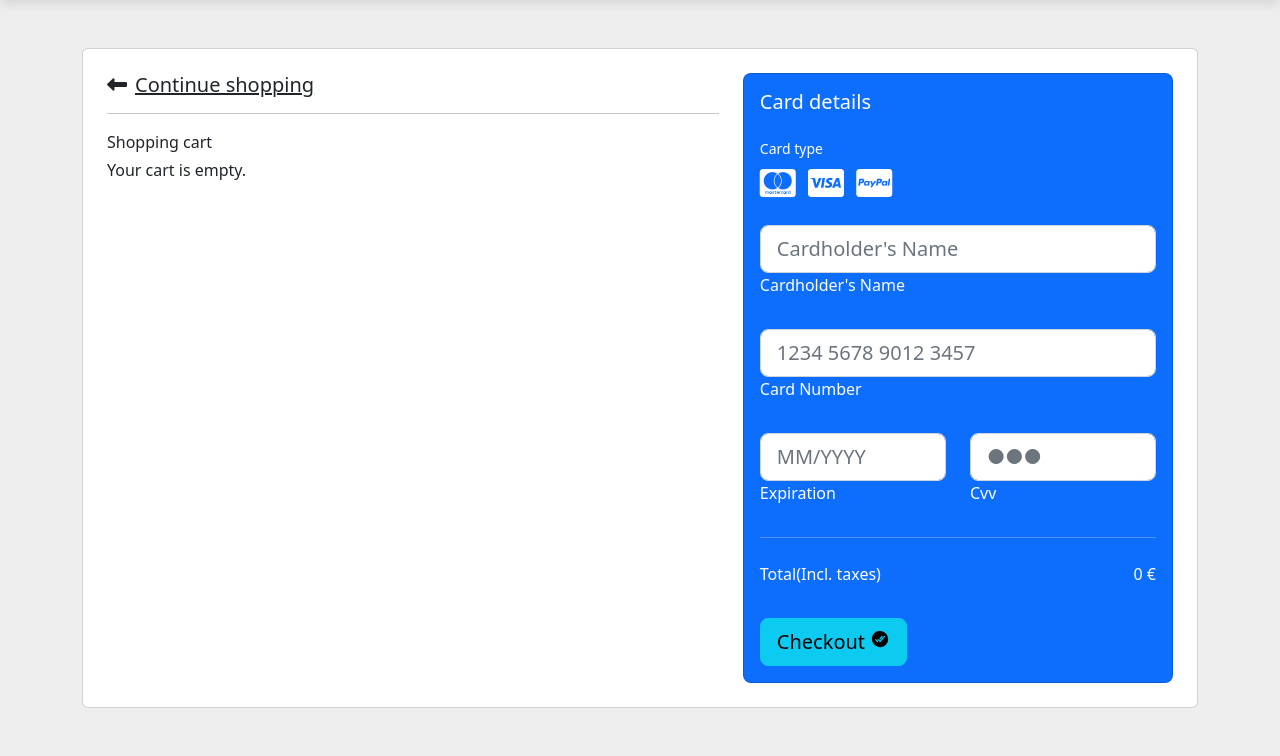
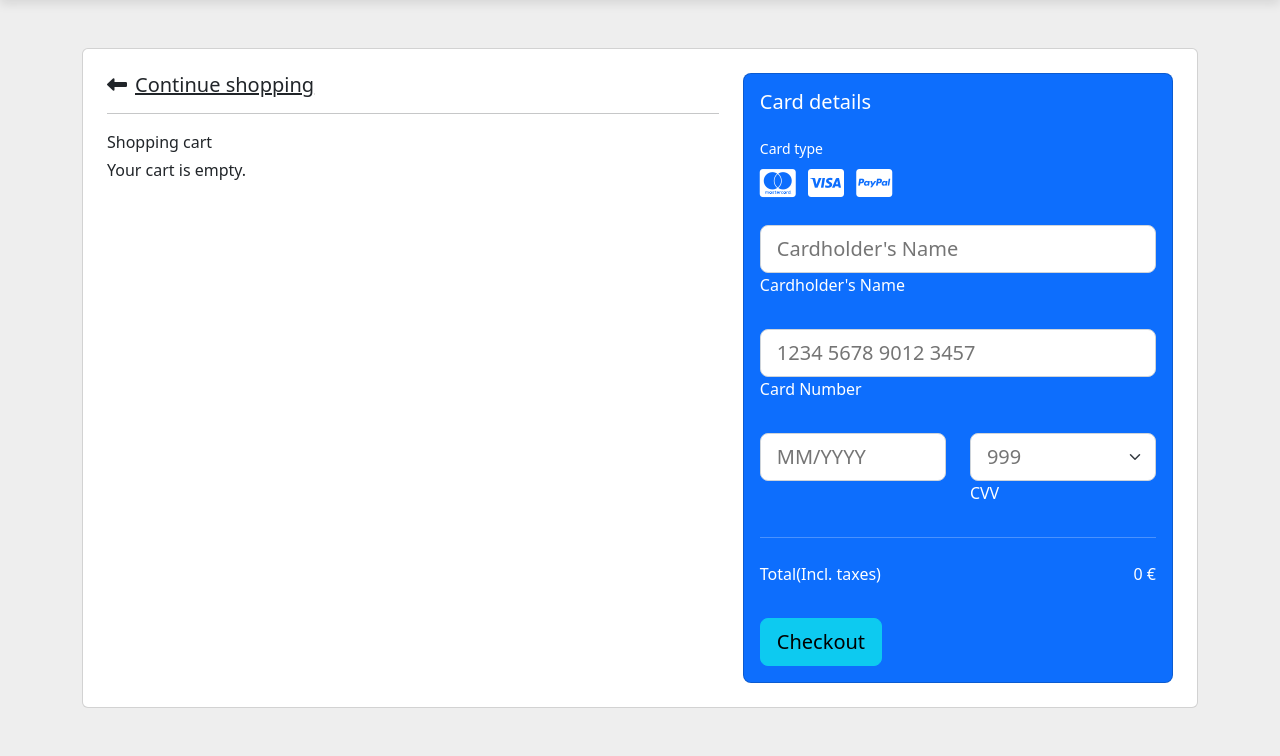
Before and after one commit to may42day/auto-marketplace, a Django app: page /cart/ in a window 1280 px wide. Shown: the part 56-812 px from the top of the page. Run offline with Django 4.2, Linux system fonts and the light colour scheme; a user stored in the database is signed in; data comes from the database, SQL or seed files in the repository; both versions use the stored data as it was after the commit; some libraries are stand-ins or nearby versions.

Commit message:
refactor cart

```diff
--- a/cart/forms.py
+++ b/cart/forms.py
@@ -1,19 +1,11 @@
 from django import forms
-from django.forms import NumberInput
+from django.forms import NumberInput, TextInput
 from django.core.validators import MinValueValidator, MaxValueValidator
+import re
+import datetime
 
 AMOUNT_CHOICES = [(i, str(i)) for i in range(1, 21)]
 
-# class AddToCartForm(forms.Form):
-#     amount = forms.TypedChoiceField(
-#         choices=AMOUNT_CHOICES,
-#         coerce=int
-#     )
-#     update = forms.BooleanField(
-#         required=False,
-#         initial=False,
-#         widget=forms.HiddenInput
-#     )
 
 class AddToCartForm(forms.Form):
     amount = forms.IntegerField(
@@ -33,3 +25,53 @@ class AddToCartForm(forms.Form):
     def __init__(self, *args, **kwargs):
         super().__init__(*args, **kwargs)
         #self.fields['amount'].disabled = True
+
+widgets = {
+    'name': TextInput(attrs={
+        'placeholder': 'Cardholder\'s Name',
+        'class': 'form-select form-select-lg',
+        'size': 17,
+    }),
+    'card_number': TextInput(attrs={
+        'placeholder': '1234 5678 9012 3457',
+        'class': 'form-select form-select-lg',
+        'size': 17,
+        'minlength': 19,
+        'maxlength': 19,
+    }),
+    'expiration': TextInput(attrs={
+        'placeholder': 'MM/YYYY',
+        'class': 'form-select form-select-lg',
+        'size': 7,
+        'minlength': 7,
+        'maxlength': 7,
+    }),
+    'cvv': TextInput(attrs={
+        'placeholder': '999',
+        'class': 'form-select form-select-lg',
+        'size': 1,
+        'minlength': 3,
+        'maxlength': 3,
+        'type': 'password',
+
+    }),
+
+
+}
+
+class PaymentForm(forms.Form):
+    name = forms.CharField(widget=widgets['name'])
+    card_number = forms.IntegerField(widget=widgets['card_number'])
+    expiration = forms.CharField(widget=widgets['expiration'])
+    cvv = forms.IntegerField(widget=widgets['cvv'])
+
+    def clean_expiration(self):
+        data = self.cleaned_data
+        expiration = data['expiration']
+        if re.search('^((0[1-9])|(1[0-2]))/([0-9]{4})$', expiration):
+            today = datetime.datetime.today()
+            date = datetime.datetime.strptime(expiration, '%m/%Y')
+            if today > date or date > today + datetime.timedelta(days=5500):
+                raise forms.ValidationError('Invalid date')
+            return expiration
+        raise forms.ValidationError('Invalid input (try MM/YYYY)')
--- a/cart/templates/cart/ShoppingCart.html
+++ b/cart/templates/cart/ShoppingCart.html
@@ -12,6 +12,7 @@
           <div class="card-body p-4">
             <div class="row">
               <div class="col-lg-7">
+                {% if user.profile.user_type == 'Customer'%}
                 <h5 class="mb-3"><a href="{% url 'goods:market' %}" class="text-body"><i
                       class="fas fa-long-arrow-alt-left me-2"></i>Continue shopping</a></h5>
                 <hr>
@@ -42,7 +43,7 @@
                         </div>
                         <div class="ms-3">
                           <h5>{{ product.name|truncatewords:5 }}</h5>
-                            {% if True %}
+                            {% if currency == 'EURO' %}
                           <p class="small mb-0">{{ item.price_euro }} €</p>
                             {% else %}
                           <p class="small mb-0">{{ item.price_usd }} $</p>
@@ -67,7 +68,7 @@
                             </form>
                           </div>
                         <div class="cart-price me-3 ms-2">
-                            {% if True %}
+                            {% if currency == 'EURO' %}
                           <h5 class="mb-0"><nobr>{{ item.total_price_euro }} € </nobr></h5>
                             {% else %}
                           <h5 class="mb-0"><nobr>{{ item.total_price_usd }} $ </nobr></h5>
@@ -81,7 +82,11 @@
                 {% endwith %}
                 {% endfor %}
 
+                {% else %}
+                <div class="mb-0">Sellers can't make purchases.</div>
+                {% endif %}
               </div>
+
               <div class="col-lg-5">
 
                 <div class="card bg-primary text-white rounded-3">
@@ -97,55 +102,47 @@
                         class="fab fa-cc-visa fa-2x me-2"></i></a>
                     <a href="#!" type="submit" class="text-white"><i class="fab fa-cc-paypal fa-2x"></i></a>
 
-                    <form class="mt-4">
+
+                    <form class="mt-4" action="{% url 'cart:cart_detail' %}" method="post" >
+                        {% csrf_token %}
                         <div class="form-outline form-white mb-4">
-                        <input type="text" id="typeName" class="form-control form-control-lg" siez="17"
-                          placeholder="Cardholder's Name" />
-                        <label class="form-label" for="typeName">Cardholder's Name</label>
+                          {{ payment_form.name }}
+                          <label class="form-label">Cardholder's Name</label>
                         </div>
 
                         <div class="form-outline form-white mb-4">
-                        <input type="text" id="typeText" class="form-control form-control-lg" siez="17"
-                          placeholder="1234 5678 9012 3457" minlength="19" maxlength="19" />
-                        <label class="form-label" for="typeText">Card Number</label>
+                          {{ payment_form.card_number }}
+                          <label class="form-label"">Card Number</label>
                         </div>
 
                         <div class="row mb-4">
                           <div class="col-md-6">
-                          <div class="form-outline form-white">
-                            <input type="text" id="typeExp" class="form-control form-control-lg"
-                              placeholder="MM/YYYY" size="7" id="exp" minlength="7" maxlength="7" />
-                            <label class="form-label" for="typeExp">Expiration</label>
+                            <div class="form-outline form-white errors">
+                              {{ payment_form.expiration }}
+                              {{ payment_form.expiration.errors }}
                             </div>
                           </div>
                           <div class="col-md-6">
                             <div class="form-outline form-white">
-                            <input type="password" id="typeText" class="form-control form-control-lg"
-                              placeholder="&#9679;&#9679;&#9679;" size="1" minlength="3" maxlength="3" />
-                            <label class="form-label" for="typeText">Cvv</label>
+                              {{ payment_form.cvv }}
+                              <label class="form-label" >CVV</label>
                             </div>
                           </div>
                         </div>
 
-                    </form>
 
                       <hr class="my-4">
 
                       <div class="d-flex justify-content-between mb-4">
                         <p class="mb-2">Total(Incl. taxes)</p>
-                        {% if True %}
+                          {% if currency == 'EURO' %}
                             <p class="mb-2">{{ cart.get_total_price_euro }} €</p>
                           {% else %}
                             <p class="mb-2">{{ cart.get_total_price_usd }} $</p>
                           {% endif %}
                       </div>
-
-                    <button type="button" class="btn btn-info btn-block btn-lg">
-                      <div class="d-flex justify-content-between">
-                        <span>Checkout <ion-icon name="checkmark-done-circle"></ion-icon></span>
-                      </div>
-                    </button>
-
+                      <button type="submit" class="btn btn-info btn-block btn-lg">Checkout</button>
+                    </form>
                   </div>
                 </div>
               </div>
--- a/cart/views.py
+++ b/cart/views.py
@@ -1,8 +1,9 @@
 from django.contrib.auth.decorators import login_required
+from django.http import HttpResponseRedirect
 from django.shortcuts import render, get_object_or_404, redirect
 from django.views.decorators.http import require_POST
 from .cart import Cart
-from .forms import AddToCartForm
+from .forms import *
 from goods.models import Product
 
 
@@ -37,6 +38,23 @@ def cart_detail(request):
             'amount': product['amount'],
             'update': True
         })
+
+    if 'currency' in request.COOKIES:
+        currency = request.COOKIES.get('currency')
+    else:
+        currency = 'EURO'
+
+    if request.method == 'POST':
+        payment_form = PaymentForm(request.POST)
+        if payment_form.is_valid():
+            cart.clear()
+            return HttpResponseRedirect('/')
+
+    else:
+        payment_form = PaymentForm()
+
     return render(request, 'cart/ShoppingCart.html', context={
         'cart':cart,
+        'currency': currency,
+        'payment_form': payment_form,
     })
--- a/templates/base.html
+++ b/templates/base.html
@@ -31,9 +31,11 @@
         <div class="collapse navbar-collapse" id="navbarSupportedContent">
             <ul class="navbar-nav me-auto mb-2 mb-lg-0">
             {% if request.user.is_authenticated %}
+                {% if request.user.is_staff %}
                 <li class="nav-item">
                     <a class="nav-link" href="{% url 'goods:moderation' %}">Moderation</a>
                 </li>
+                {% endif %}
                 <li class="nav-item">
                     <a class="nav-link" href="{% url 'goods:market' %}">Market</a>
                 </li>
@@ -50,6 +52,7 @@
                         {% else %}
                         <li><a class="dropdown-item" href="{% url 'my_products' %}">My products</a></li>
                         <li><a class="dropdown-item" href="{% url 'goods:create-card' %}">New product card</a></li>
+                        <li><a class="dropdown-item" href="#">Sales report</a></li>
                         {% endif %}
                     </ul>
                 </li>
```
Also changed, not shown: db.sqlite3. Lines whose indentation alone changed are shown as unchanged.
